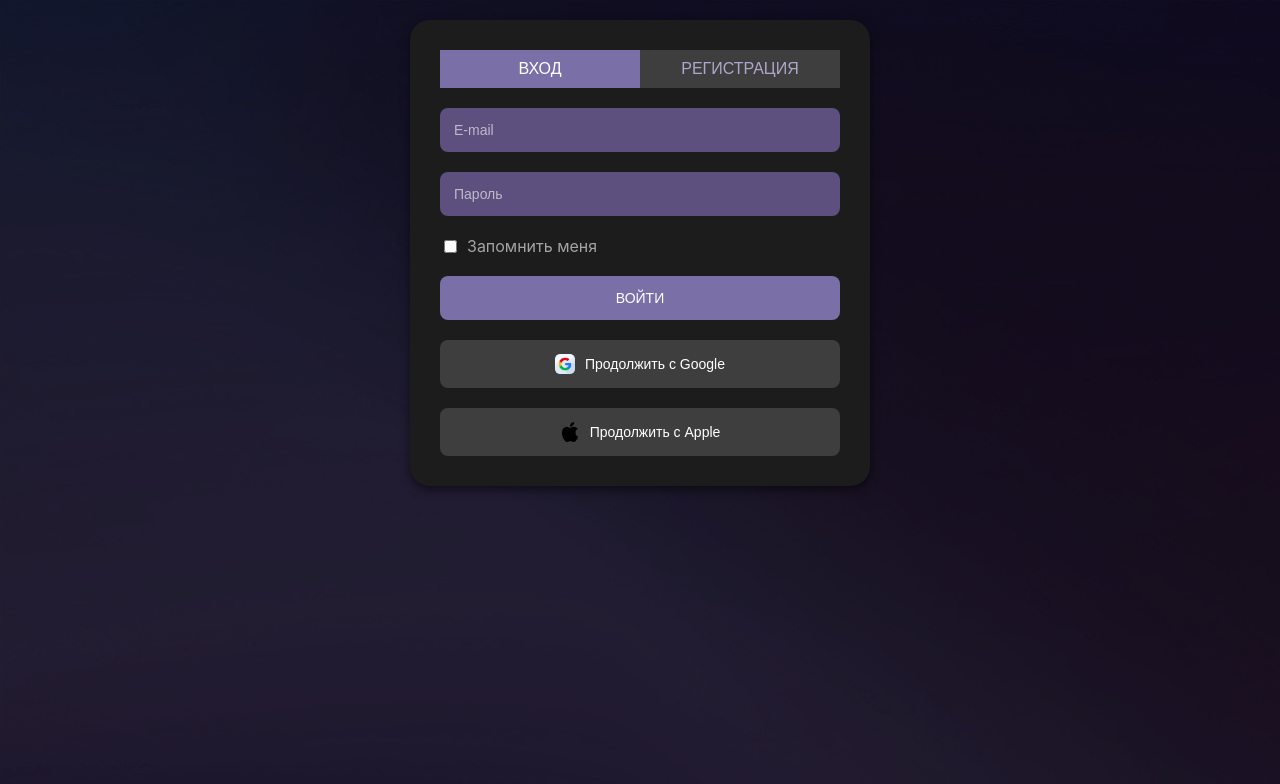
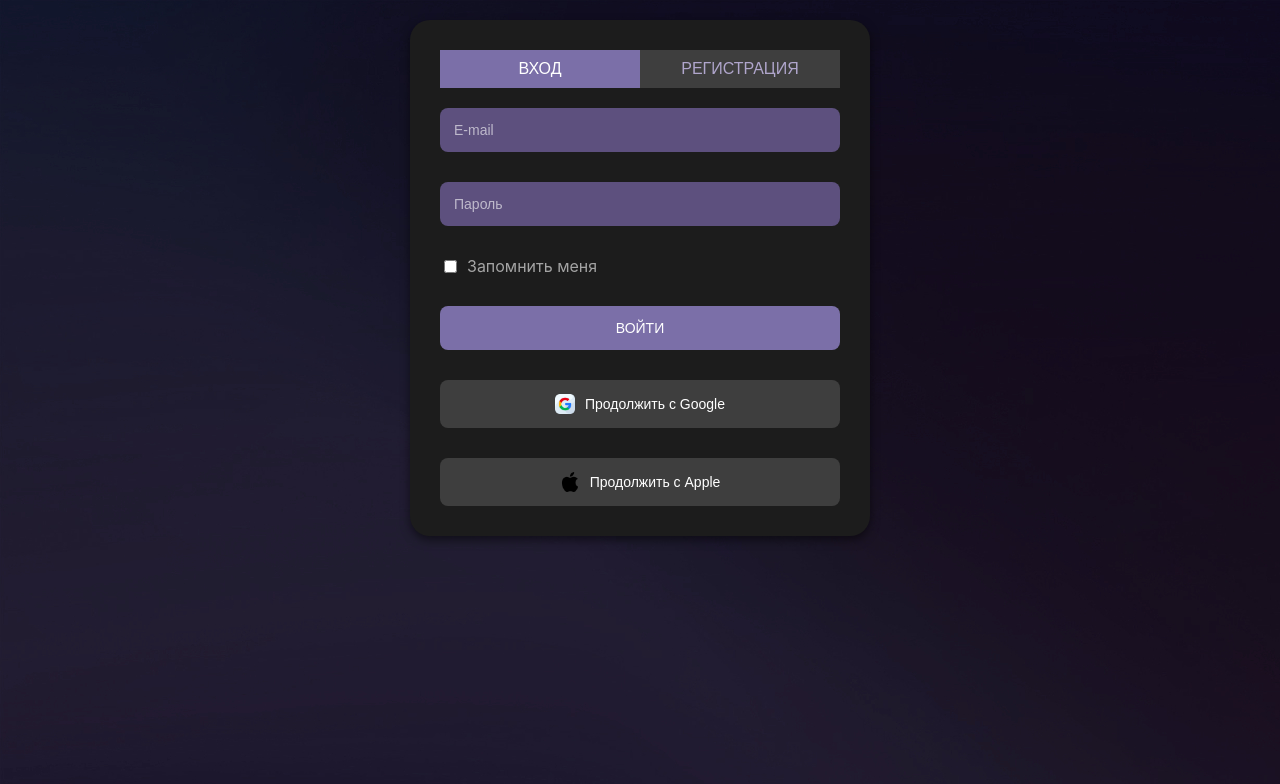
Before and after one commit to anastainty/Rhythmo-FrontEnd, a React (Create React App) app: page /registration in a window 1280 px wide. Shown: the top 784 px of the page. Built offline with nearby package versions, Linux system fonts and the light colour scheme.

Commit message:
fixed errors in error messages

```diff
--- a/src/pages/Registration.scss
+++ b/src/pages/Registration.scss
@@ -37,7 +37,7 @@
 .registration-form {
   display: flex;
   flex-direction: column;
-  gap: 20px;
+  gap: 30px;
   width: 100%;
 }
 
@@ -119,6 +119,7 @@
     color: white;
   }
 }
+
 :root {
   --error-color: #ec7e6B;
 }
@@ -126,6 +127,8 @@
 .error-message {
   color: var(--error-color);
   font-size: 14px;
+  margin-top: 0px;
+  margin-bottom: -15px;
 }
 
 @media (max-width: 600px) {
```
